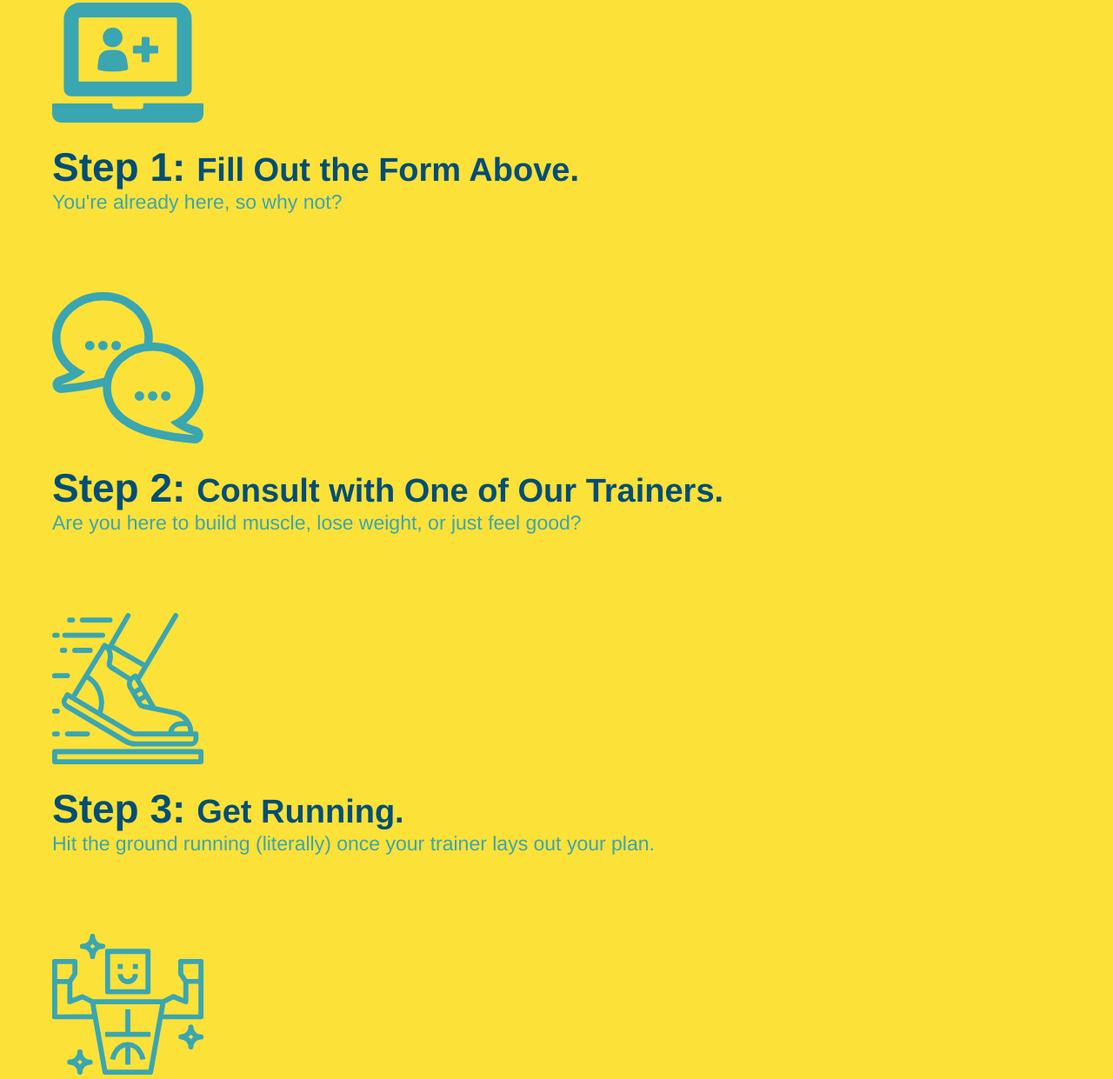
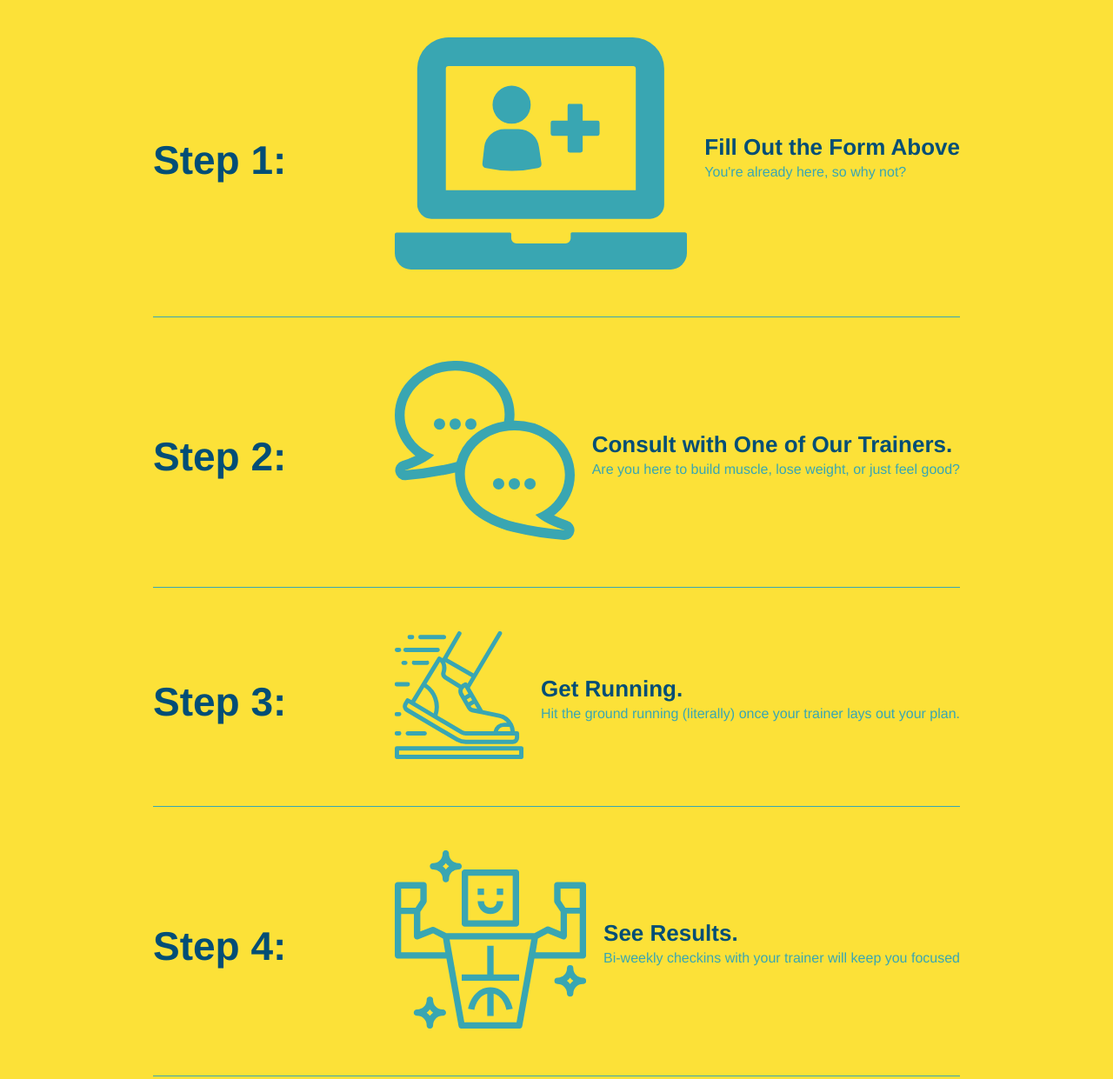
Before and after one commit to andrewgettz/runBuddy, a plain HTML site: page 1.7/index.html in a window 1280 px wide. Shown: the part 1285-2526 px from the top of the page at 87% size. Drawn offline with Linux system fonts and the light colour scheme.

Commit message:
applied css updates to flex layout in What you do section

```diff
--- a/1.7/assets/css/style.css
+++ b/1.7/assets/css/style.css
@@ -159,33 +159,63 @@ line-height: 1.3;
 }
 
 .steps {
+  background: #fce138;
 
-  background: #fce138;
+}
+.step {  margin: 50px auto;
+  padding-bottom: 50px;
+  width: 80%;
+  border-bottom: 1px solid #39a6b2;
+  display: flex;
+  flex-wrap: wrap;
+  align-items: center;
+  justify-content: space-between;
 }
 
-.steps div {
-  margin-bottom: 80px;
+.step-img {
+  flex: 1 12%;
+  margin-right: 20px;
+
 }
 
-.steps img {
-  width: 15%;
-  margin: 10px 0;
+.step-img img {
+  max-width: 100%;
 }
+
+.step-info {
+  flex: 2 70%;
+  display: flex;
+  flex-wrap: wrap;
+  align-items: center;
+}
+
 
 .steps h3 {
   color: #024e76;
   font-size: 46px;
   margin-top: 10px;
+  flex: 1 30%;
+
 }
 
-.steps p {
-  color: #39a6b2;
-  font-size: 23px;
+.step text {
+  flex: 12;
 }
 
-.steps span {
-  font-size: 38px;
+.step-text h4 {
+
+  font-size: 26px;
+  line-height: 1.5;
+  color: #024e76;
 }
+
+
+.steps-text p {
+  color: #39a6b2;
+  font-size: 18px;
+}
+
+
 
 .section-title {
   font-size: 55px;
--- a/1.7/index.html
+++ b/1.7/index.html
@@ -93,36 +93,68 @@
 
   <!-- "what you do" section -->
   <section id="what-you-do" class="steps">
+    <div class="flex-row">
     <h2 class="section-title secondary-border">What You Do</h2>
-
-    <div>
+    </div>
+    <div class="step">
+      <h3>Step 1: </h3>
+        <div class="step-info">
+            <div class="step-img">
               <img src="./assets/images/step-1.svg" alt="" />
-      <h3>Step 1: <span>Fill Out the Form Above.</span></h3>
+            </div>
+            <div class="step-text">
+            <h4>Fill Out the Form Above</h4>
             <p>You're already here, so why not?</p>
           </div>
+        </div>
+    </div>
 
-    <div>
+    <div class="step">
+      <h3>Step 2: </h3>
+        <div class="step-info">
+            <div class="step-img">
               <img src="./assets/images/step-2.svg" alt="" />
-      <h3>Step 2: <span>Consult with One of Our Trainers.</span></h3>
+            </div>
+            <div class="step-text">
+            <h4>Consult with One of Our Trainers.</h4>
             <p>Are you here to build muscle, lose weight, or just feel good?</p>
           </div>
+        </div>
+    </div>
 
-    <div>
+    <div class="step">
+      <h3>Step 3: </h3>
+        <div class="step-info">
+            <div class="step-img">
               <img src="./assets/images/step-3.svg" alt="" />
-      <h3>Step 3: <span>Get Running.</span></h3>
+            </div>
+            <div class="step-text">
+            <h4>Get Running.</h4>
             <p>Hit the ground running (literally) once your trainer lays out your plan.</p>
           </div>
+        </div>
+    </div>
 
-    <div>
+    <div class="step">
+      <h3>Step 4: </h3>
+        <div class="step-info">
+            <div class="step-img">
               <img src="./assets/images/step-4.svg" alt="" />
-      <h3>Step 4: <span>See Results.</span></h3>
+            </div>
+            <div class="step-text">
+            <h4>See Results.</h4>
             <p>Bi-weekly checkins with your trainer will keep you focused</p>
           </div>
+        </div>
+    </div>
+
   </section>
 
   <!-- "meet the trainers" section -->
   <section id="your-trainers" class="trainers">
+    <div class="flex-row">
     <h2 class="section-title primary-border">Meet The Trainers</h2>
+    </div>
     <article class="trainer">
       <img src="./assets/images/trainer-1.jpg" alt="Arron Stephens in his workout clothes, ready to pump iron" />
       <div class="trainer-bio text-left">
@@ -168,7 +200,9 @@
 
   <!-- "reach out" section -->
   <section id="reach-out" class="contact">
+    <div class="flex-row">
     <h2 class="section-title secondary-border">Reach Out</h2>
+    </div>
     <div class="contact-info">
       <iframe
         src="https://www.google.com/maps/embed?pb=!1m18!1m12!1m3!1d3147.1079747227936!2d-120.42364418397035!3d37.92790791110593!2m3!1f0!2f0!3f0!3m2!1i1024!2i768!4f13.1!3m3!1m2!1s0x8090c49129b6ac57%3A0xb56c7eb95a2cd8bd!2sMain%20St%2C%20California%2095327!5e0!3m2!1sen!2sus!4v1616426329495!5m2!1sen!2sus"
```
Lines whose indentation alone changed are shown as unchanged.
